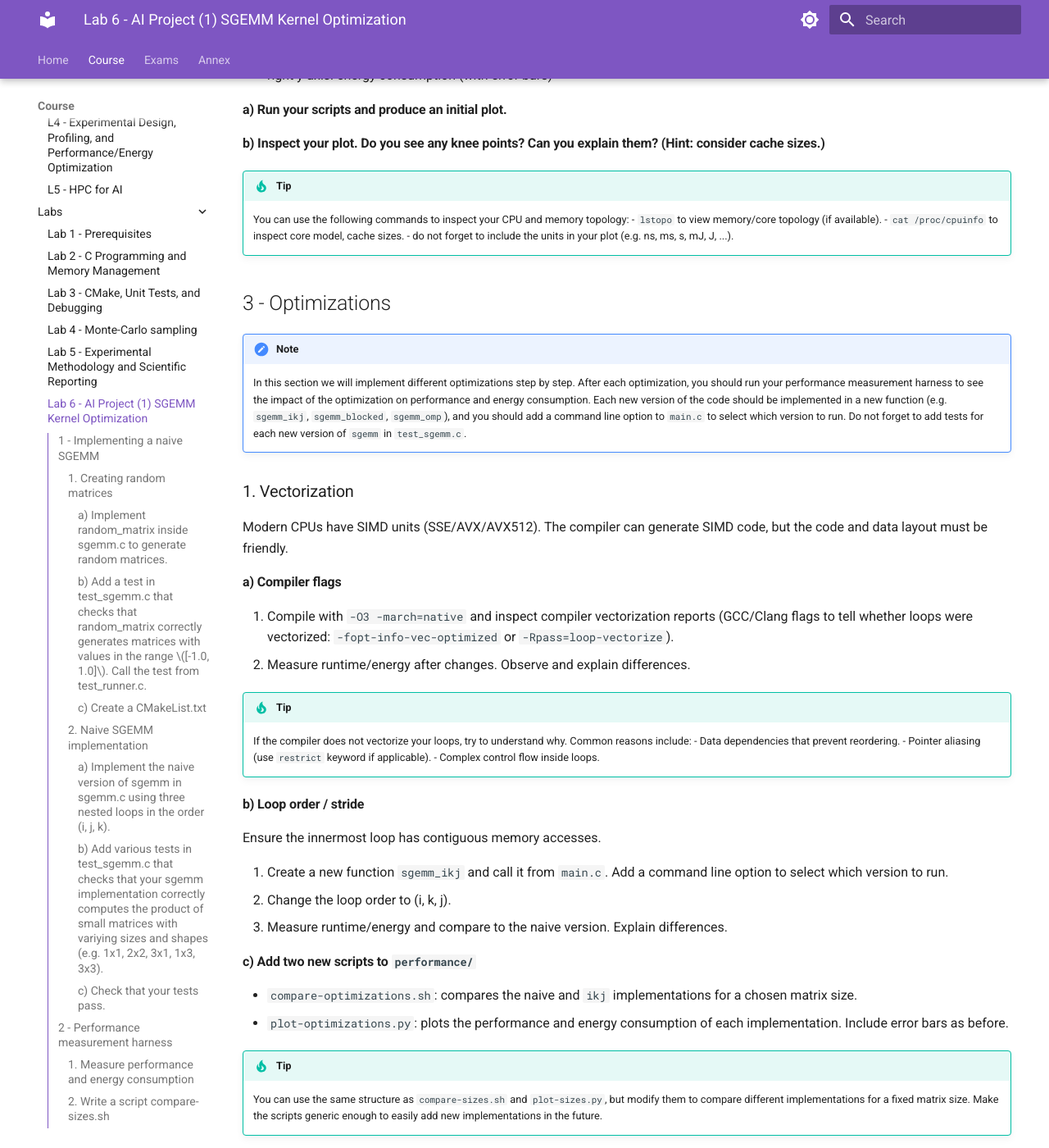
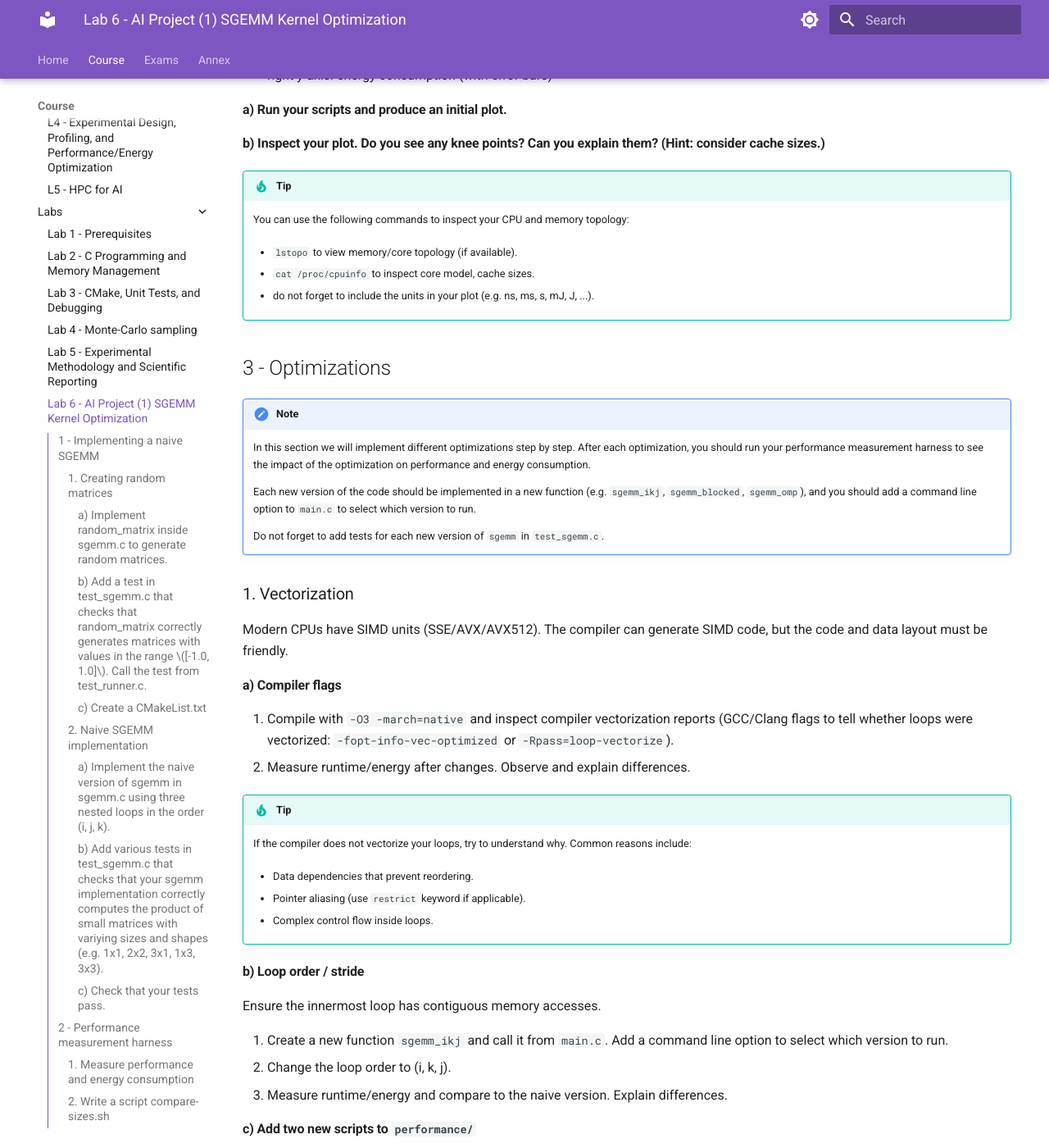
Before and after one commit to M1-CHPS/glhpc, an MkDocs documentation site: the page built from docs/lab6.md, in a window 1280 px wide and 1400 px high, scrolled down 3470 px. Shown: the whole window at 82% size. Built offline with MkDocs 1.6.1 and Material for MkDocs 9.7.7, drawn with Linux system fonts in a browser that asks for light colours; some of the changed lines change nothing that is shown; some of the changed text lies outside the part shown.

Commit message:
Fix mkdocs output

````diff
--- a/docs/lab6.md
+++ b/docs/lab6.md
@@ -122,15 +122,20 @@ The script should:
 
 !!! Tip
     You can use the following commands to inspect your CPU and memory topology:
+
     - `lstopo` to view memory/core topology (if available).
+
     - `cat /proc/cpuinfo` to inspect core model, cache sizes.
+
     - do not forget to include the units in your plot (e.g. ns, ms, s, mJ, J, ...).
 
 ## 3 - Optimizations
 
 !!! Note
     In this section we will implement different optimizations step by step. After each optimization, you should run your performance measurement harness to see the impact of the optimization on performance and energy consumption.
+
     Each new version of the code should be implemented in a new function (e.g. `sgemm_ikj`, `sgemm_blocked`, `sgemm_omp`), and you should add a command line option to `main.c` to select which version to run.
+
     Do not forget to add tests for each new version of `sgemm` in `test_sgemm.c`.
 
 ### 1. Vectorization
@@ -144,8 +149,11 @@ Modern CPUs have SIMD units (SSE/AVX/AVX512). The compiler can generate SIMD cod
 
 !!! Tip
     If the compiler does not vectorize your loops, try to understand why. Common reasons include:
+
     - Data dependencies that prevent reordering.
+
     - Pointer aliasing (use `restrict` keyword if applicable).
+
     - Complex control flow inside loops.
 
 #### b) Loop order / stride
@@ -203,13 +211,11 @@ Modify your `compare-optimizations.sh` script to include the blocked version in
 
 #### e) Why does blocking reduce LLC misses and energy/time?
 
-3. Parallelization
-
-### 3. Parallelization with OpenMP
+## 3 - Parallelization with OpenMP
 
 In this section, we focus on parallelizing the blocked matrix multiplication using OpenMP. While we will only target the CPU for now, other parallel runtimes (e.g., MPI, TBB) could also be explored in the future.
 
-#### a) Implement a parallel version using OpenMP
+### 1. Implement a parallel version using OpenMP
 
 - Use OpenMP to parallelize the blocked version of `sgemm`.
 - Parallelize over blocks of rows for better load balancing.
@@ -225,7 +231,7 @@ In this section, we focus on parallelizing the blocked matrix multiplication usi
     workload is evenly distributed, but you can experiment with other scheduling
     strategies (e.g., dynamic, guided) to see their impact on performance.
 
-#### b) Compile and measure performance
+### 2. Compile and measure performance
 
 You can set the number of threads with the `OMP_NUM_THREADS` environment variable. For example, to use 8 threads:
 
@@ -236,7 +242,7 @@ export OMP_NUM_THREADS=8  # Adjust based on your machine
 Plot the performance and energy consumption of your OpenMP implementation for different numbers of threads (e.g., 1, 2, 4, 8, 16).
 Add your scripts to `performance/` and produce a scalability plot.
 
-#### c) Tune OpenMP settings
+### 3. Tune OpenMP settings
 
 You can experiment with different OpenMP settings to optimize performance and energy consumption. For example, you can set the thread affinity to bind threads to specific cores:
 ```bash
@@ -245,14 +251,14 @@ export OMP_PLACES=cores
 export OMP_PROC_BIND=close        # or 'spread' to experiment
 ```
 
-#### d) Analyze results
+### 4. Analyze results
 
 - Compare energy consumption and runtime to the single-threaded version.
 - Experiment with different numbers of threads and observe the impact on energy and time.
 - Is energy per run higher or lower with more threads? Why?
 - How does memory bandwidth affect scaling as more threads are added?
 
-## 5 - Making a Library
+## 4 - Making a Library
 
 Now that you have optimized your SGEMM implementation, you can package it as a library.
 In the next lab, we will use your library to implement a simple Neural Network inference engine.
@@ -260,7 +266,7 @@ In the next lab, we will use your library to implement a simple Neural Network i
 To do so, modify your `CMakeLists.txt` to build a static library `libsgemm.a` from `sgemm.c` and `sgemm.h`. Ensure the prototypes in the public header `sgemm.h` are well commented in Doxygen style. Modify the `CMakeLists.txt` so that users of the library
 know where to find the header files.
 
-## 6 - For further study
+## 5 - For further study
 
 The matrix product we have implemented is efficient, but it is possible to push optimizations even further. Here are some references and avenues if this work interests you:
 
````
